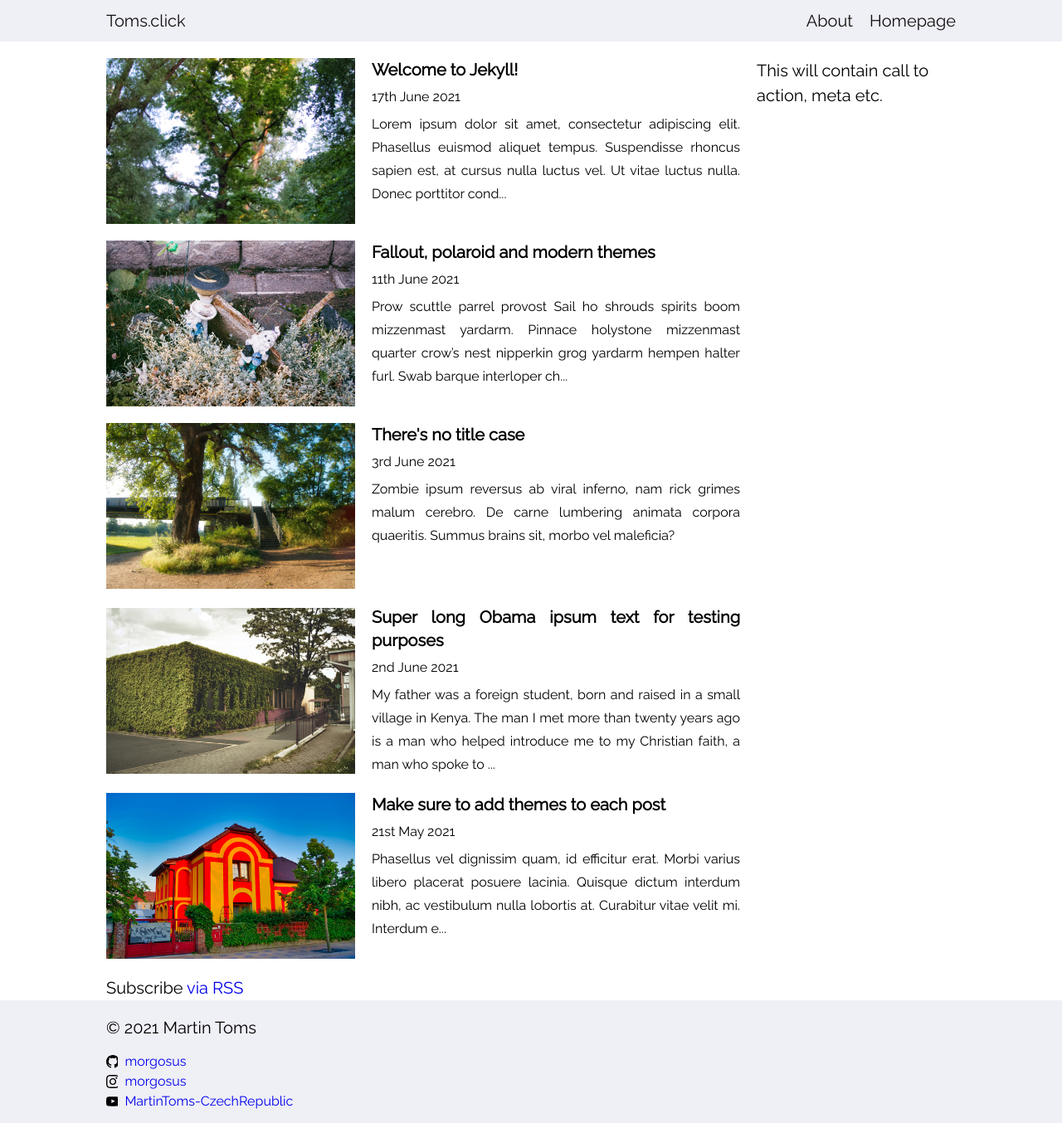
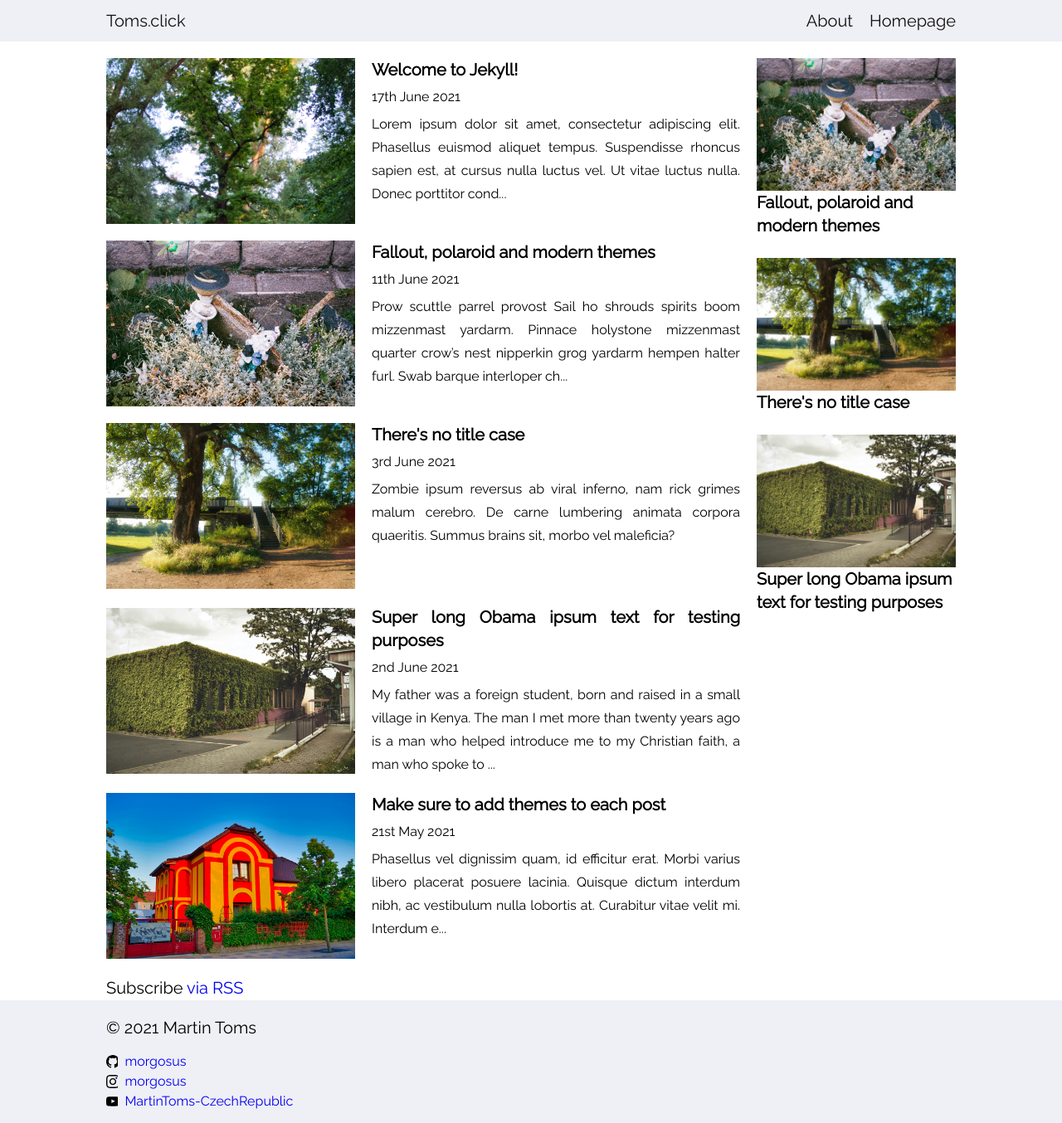
Before and after one commit to morgosus/morgosus.github.io, a Jekyll site: the page built from index.markdown, in a window 1280 px wide. Shown: the whole page at 83% size. Built offline with Jekyll 4.4.1, drawn with Linux system fonts in a browser that asks for light colours.

Commit message:
Add a featured section

```diff
--- a/_layouts/default.html
+++ b/_layouts/default.html
@@ -12,7 +12,37 @@
         {{ content }}
       </div>
       <aside class="main__aside">
-        This will contain call to action, meta etc.
+        <h2 class="posts__heading sr-only">{{ page.list_title | default: "Featured Posts" }}</h2>
+        <ul class="posts__list">
+        {%- for post in site.posts -%}
+          {% if post.featured == true %}
+
+            {% capture day_posted %}{{ post.date | date: "%d" }}{% endcapture %}
+            {% if site.minima.date_format != true %}
+              {% case day_posted %}
+                {% when '01', '21', '31' %}
+                  {% assign ordinal_format = '%-dst %B %Y' %}
+                {% when '02', '22' %}
+                  {% assign ordinal_format = '%-dnd %B %Y' %}
+                {% when '03', '23' %}
+                  {% assign ordinal_format = '%-drd %B %Y' %}
+                {% else %}
+                  {% assign ordinal_format = '%-dth %B %Y' %}
+              {% endcase %}
+            {% endif %}
+
+            {%- assign date_format = site.minima.date_format | default: ordinal_format -%}
+          <!-- TODO: Consider a READ MORE button-->
+          <li class="posts__card card card--aside">
+            <img class="card__image" src="/assets/{{post.thumbnail}}.jpg" alt="{{post.thumbnail-alt}}">
+            <div class="card__content">
+              <h3 class="card__heading">{{ post.title | escape }}</h3>
+              <a class="card__overlay" href="{{ post.url | relative_url }}" title="Go to the post '{{ post.title | escape }}'"></a>
+            </div>
+          </li>
+          {% endif post.featured == true %}
+        {%- endfor -%}
+      </ul>
       </aside>
     </main>
 
```
